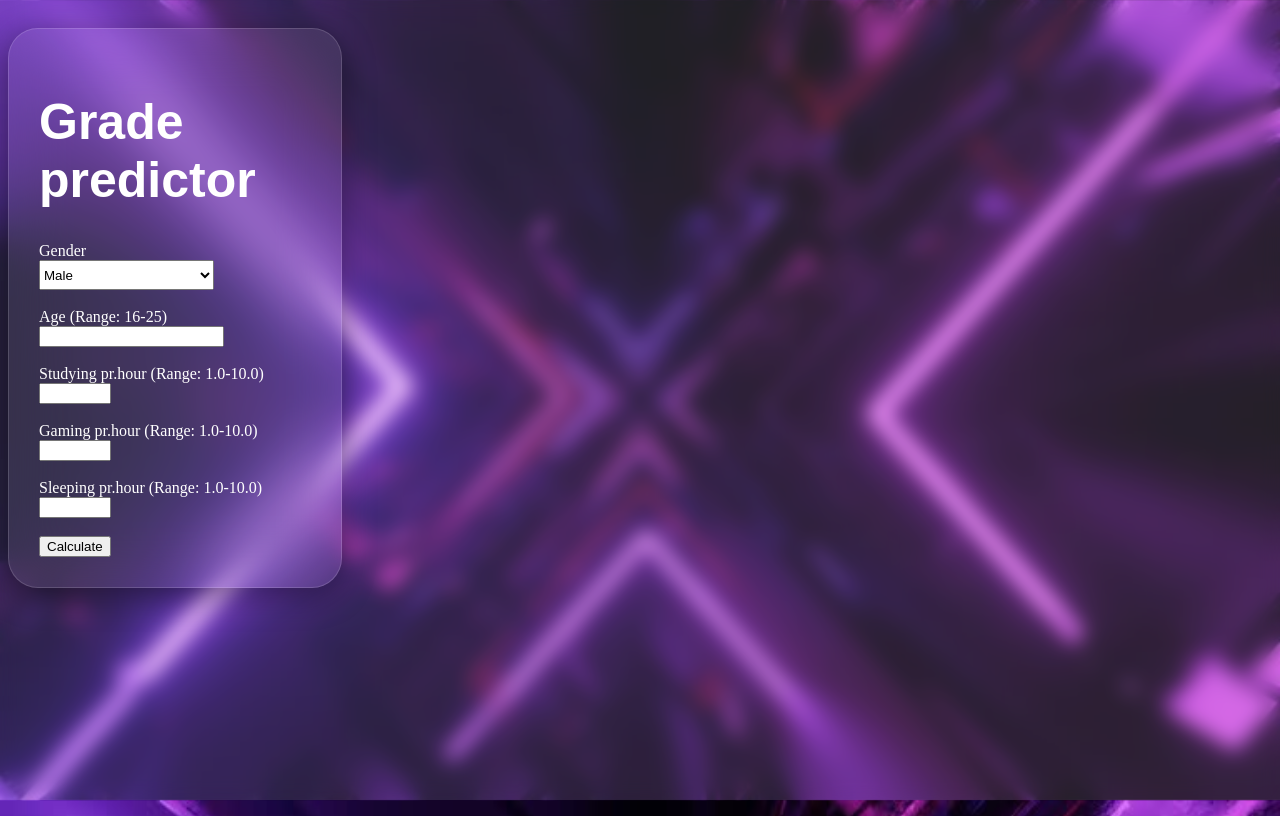
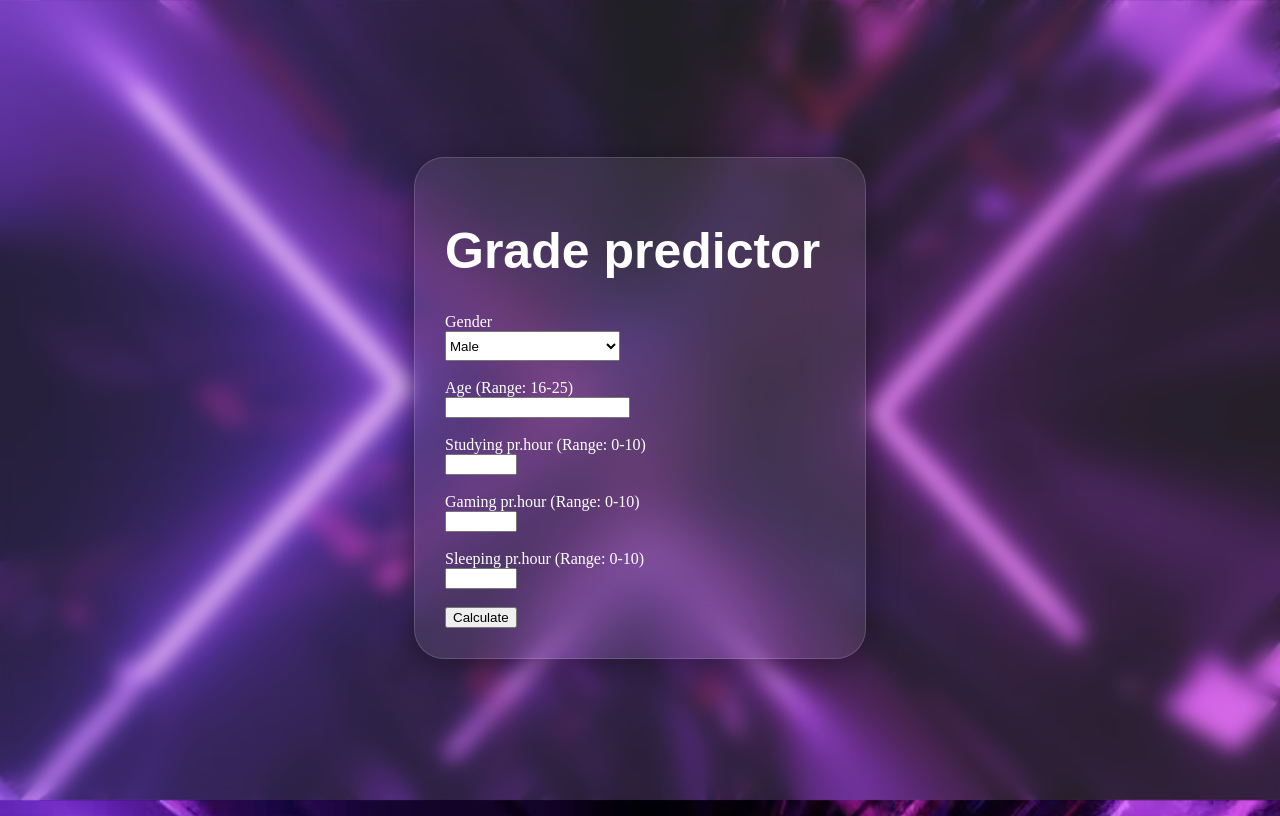
Before and after one commit to DanielSkole2/anothergit, a Flask app: page / in a window 1280 px wide. Run offline with Flask 3, Linux system fonts and the light colour scheme; some libraries are stand-ins or nearby versions.

Commit message:
Final code

```diff
--- a/ourprojekt/DIS-projekt/app.py
+++ b/ourprojekt/DIS-projekt/app.py
@@ -9,7 +9,7 @@ DB_CONFIG = {
 
     "dbname": "postgres",
     "user": "postgres",
-    "password": "1234",
+    "password": "Use your actual password here",
     "host": "localhost",
     "port": "5432"
 }
--- a/ourprojekt/DIS-projekt/templates/boxes.html
+++ b/ourprojekt/DIS-projekt/templates/boxes.html
@@ -43,8 +43,6 @@ body::before{
     -webkit-backdrop-filter:blur(30px);
     border: 1px solid rgba(255, 255, 255, 0.15);
     box-shadow: 0 8px 32px rgba(0, 0, 0, 0.4);
-    margin-right: 930px;
-    margin-top: -200px;
 }
 select{
     width: 175px;
@@ -77,15 +75,15 @@ select{
             <br>
             <input type ="number" name ="age" required><br><br>
 
-            <label style="color:white;">Studying pr.hour (Range: 1.0-10.0)</label>
+            <label style="color:white;">Studying pr.hour (Range: 0-10)</label>
             <br>
-            <input type ="number" name="studying" min="1" max="10" step="0.1" required><br><br>
+            <input type ="number" name="studying" min="0" max="10" step="0.1" required><br><br>
 
-            <label style="color:white;">Gaming pr.hour (Range: 1.0-10.0) </label><br>
-            <input type ="number" name ="gaming" min="1" max="10" step="0.1" required><br><br>
+            <label style="color:white;">Gaming pr.hour (Range: 0-10) </label><br>
+            <input type ="number" name ="gaming" min="0" max="10" step="0.1" required><br><br>
 
-            <label style="color:white;">Sleeping pr.hour (Range: 1.0-10.0) </label><br>
-            <input type ="number" name ="sleeping" min="1" max="10" step="0.1" required><br><br>
+            <label style="color:white;">Sleeping pr.hour (Range: 0-10) </label><br>
+            <input type ="number" name ="sleeping" min="0" max="10" step="0.1" required><br><br>
 
         <button type = "submit"> Calculate </button>
     </form>
```
